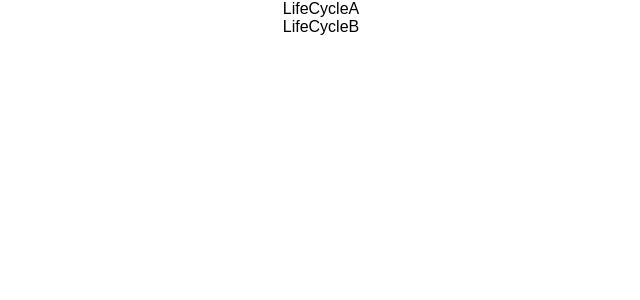
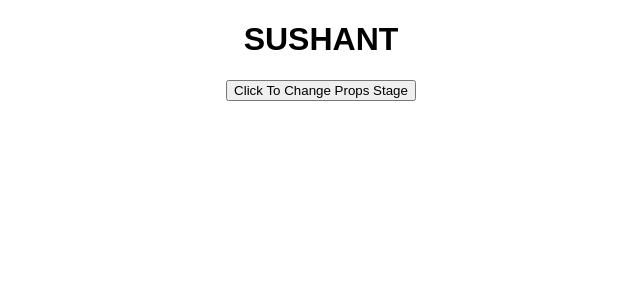
Before and after one commit to sushant4573/LearningReact, a React (Create React App) app in the folder hello-world/: page / in a window 1280 px wide. Shown: the top 300 px of the page, without its empty margins (319-959 px from the left). Built offline with nearby package versions, Linux system fonts and the light colour scheme.

Commit message:
Updating component and tracking componenet lifeCycle Chnage with it

```diff
--- a/hello-world/src/component/LifeCycleA.js
+++ b/hello-world/src/component/LifeCycleA.js
@@ -2,13 +2,20 @@ import React, { Component } from 'react'
 import LifeCycleB from './LifeCycleB'
 
 class LifeCycleA extends Component {
+    changeProps()
+    {
+        this.setState({
+            name:`Bye Bye SUSHANT`
+        })
+    }
     constructor(props) {
         super(props)
 
         this.state = {
-             name : 'Vishwas'
+             name : 'SUSHANT'
         }
         console.log('LifeCycleA Constructor')
+        this.changeProps = this.changeProps.bind(this)
     }
     static getDerivedStateFromProps(props,state)
     {
@@ -18,11 +25,24 @@ class LifeCycleA extends Component {
     componentDidMount(){
             console.log('LifeCycleA ComponentDidmount')
     }
+    shouldComponentUpdate(){
+        console.log('LifeCycleA shouldComponentUpdate')
+        return false
+    }
+    getSnapshotBeforeUpdate(prevProps,prevState){
+        console.log('LifeCycleA getSnapshotBeforeUpdate');
+        return null
+
+    }
+    componentDidUpdate(){
+        console.log('LifeCycleA componentDidUpdate')
+    }
     render() {
         console.log('LifeCycleA render')
         return (
             <div>
-                LifeCycleA
+                <h1>{this.state.name}</h1>
+                <button onClick={this.changeProps}>Click To Change Props Stage</button>
                 <LifeCycleB />
             </div>
         )
--- a/hello-world/src/component/LifeCycleB.js
+++ b/hello-world/src/component/LifeCycleB.js
@@ -17,11 +17,22 @@ class LifeCycleB extends Component {
     componentDidMount(){
             console.log('LifeCycleB ComponentDidmount')
     }
+    shouldComponentUpdate(){
+        console.log('LifeCycleB shouldComponentUpdate')
+        return false
+    }
+    getSnapshotBeforeUpdate(prevProps,prevState){
+        console.log('LifeCycleB getSnapshotBeforeUpdate');
+        return null
+
+    }
+    componentDidUpdate(){
+        console.log('LifeCycleB componentDidUpdate')
+    }
     render() {
         console.log('LifeCycleB render')
         return (
             <div>
-                LifeCycleB
             </div>
         )
     }
```
